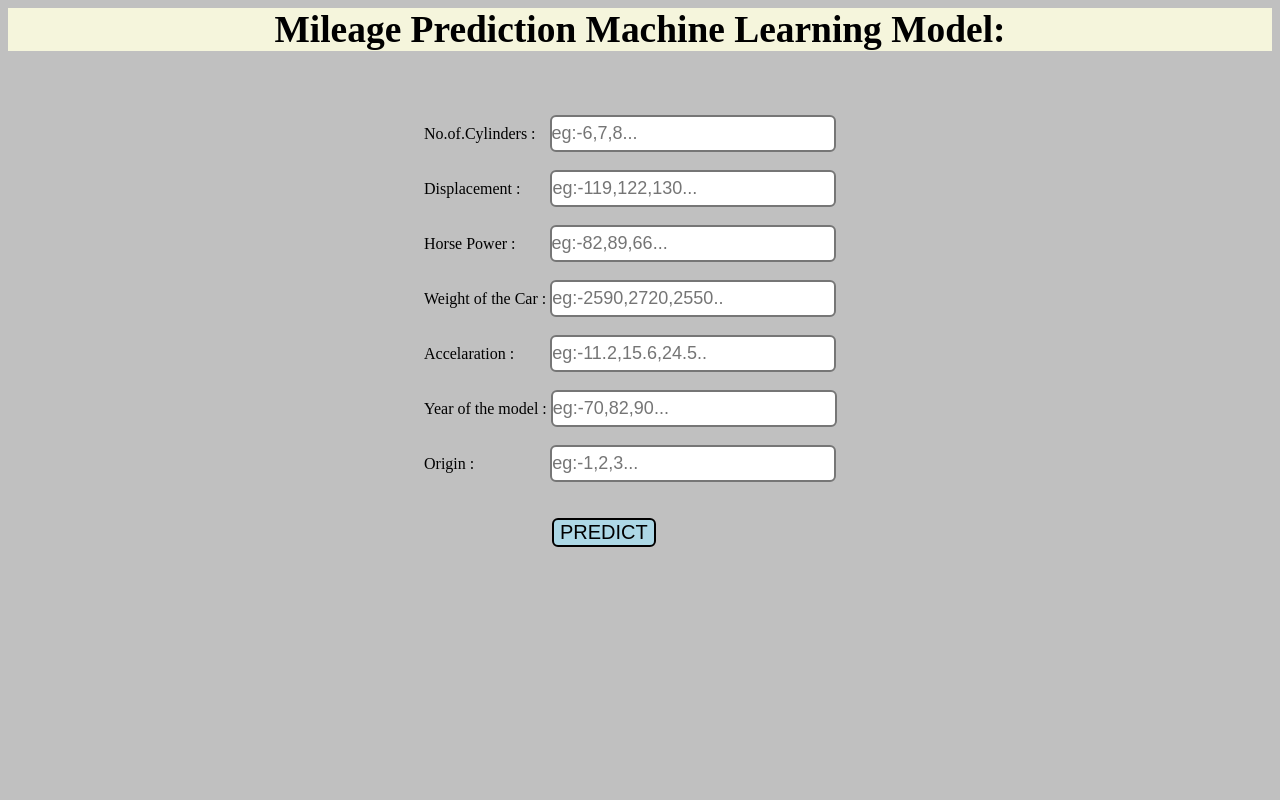
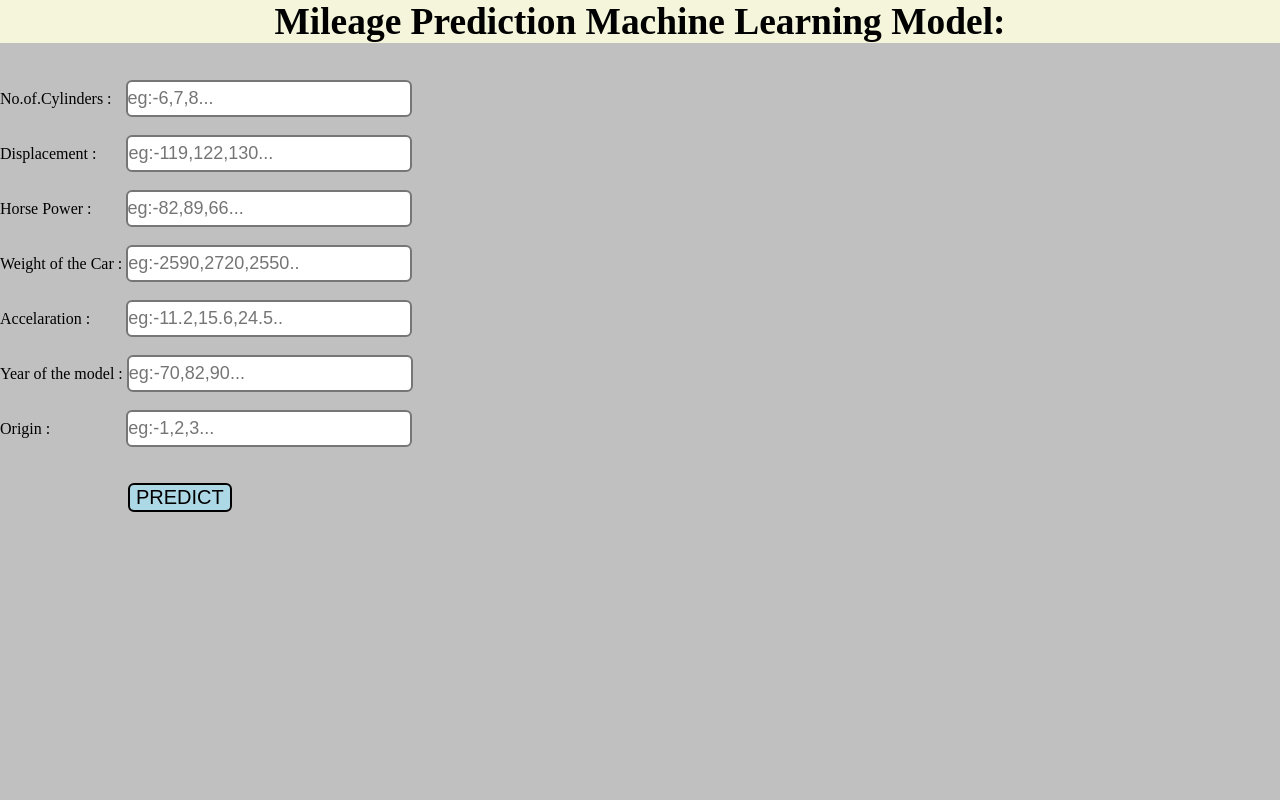
Before and after one commit to karthikraj811/mpgmodel, a Django app: page / in a window 1280 px wide. Run offline with Django 3.2, Linux system fonts and the light colour scheme; parts of the project's set-up code (start-up, migrations or seed data) failed here and were passed over.

Commit message:
Update home.css

```diff
--- a/static/css/home.css
+++ b/static/css/home.css
@@ -7,6 +7,13 @@
 }
 body{
     background-color: silver;
+
+
+     margin:0; /* remove default margin */
+     padding:0; /* remove default padding */
+     width:100%; /* take full browser width */
+     height:100%; /* take full browser height*/
+}
 }
 .form{
     margin-left:26em;
```
